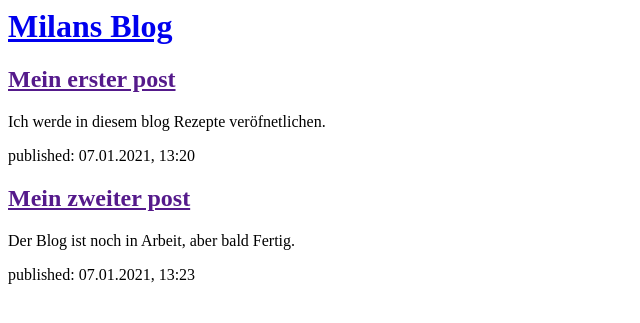
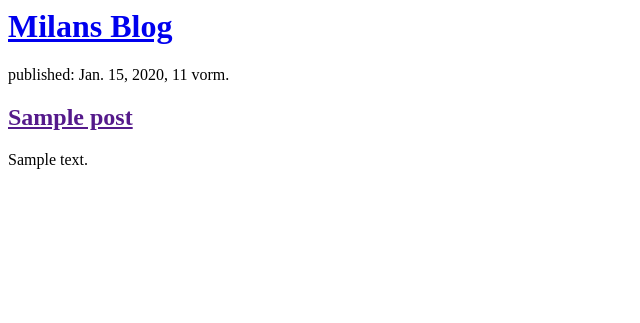
Before and after one commit to cyberspider123/my-first-blog, a Django app: page / in a window 1280 px wide. Shown: the top 323 px of the page, without its empty margins (0-640 px from the left). Run offline with Django 3.2, Linux system fonts and the light colour scheme; tables that the repository leaves empty hold one stand-in row (values such as "Sample post").

Commit message:
Modified templates to display posts from database.

```diff
--- a/blog/templates/blog/post_list.html
+++ b/blog/templates/blog/post_list.html
@@ -8,15 +8,13 @@
         </div>
 
         <div>
-            <h2><a href="">Mein erster post</a></h2>
-            <p>Ich werde in diesem blog Rezepte veröfnetlichen.</p>
-        </div>
-
-        <div>
-            <p>published: 07.01.2021, 13:20</p>
-            <h2><a href="">Mein zweiter post</a></h2>
-            <p>Der Blog ist noch in Arbeit, aber bald Fertig.</p>
-            <p>published: 07.01.2021, 13:23</p>
+          {% for post in posts %}
+          <div>
+                <p>published: {{ post.published_date }}</p>
+                <h2><a href="">{{ post.title }}</a></h2>
+                <p>{{ post.text|linebreaksbr }}</p>
+            </div>
+          {% endfor %}
         </div>
     </body>
 </html>
--- a/blog/views.py
+++ b/blog/views.py
@@ -1,5 +1,7 @@
 from django.shortcuts import render
-
+from django.utils import timezone
+from .models import Post
 # Create your views here.
 def post_list(request):
-    return render(request, 'blog/post_list.html', {})
+    posts = Post.objects.filter(published_date__lte=timezone.now()).order_by('published_date')
+    return render(request, 'blog/post_list.html', {'posts':posts})
```
